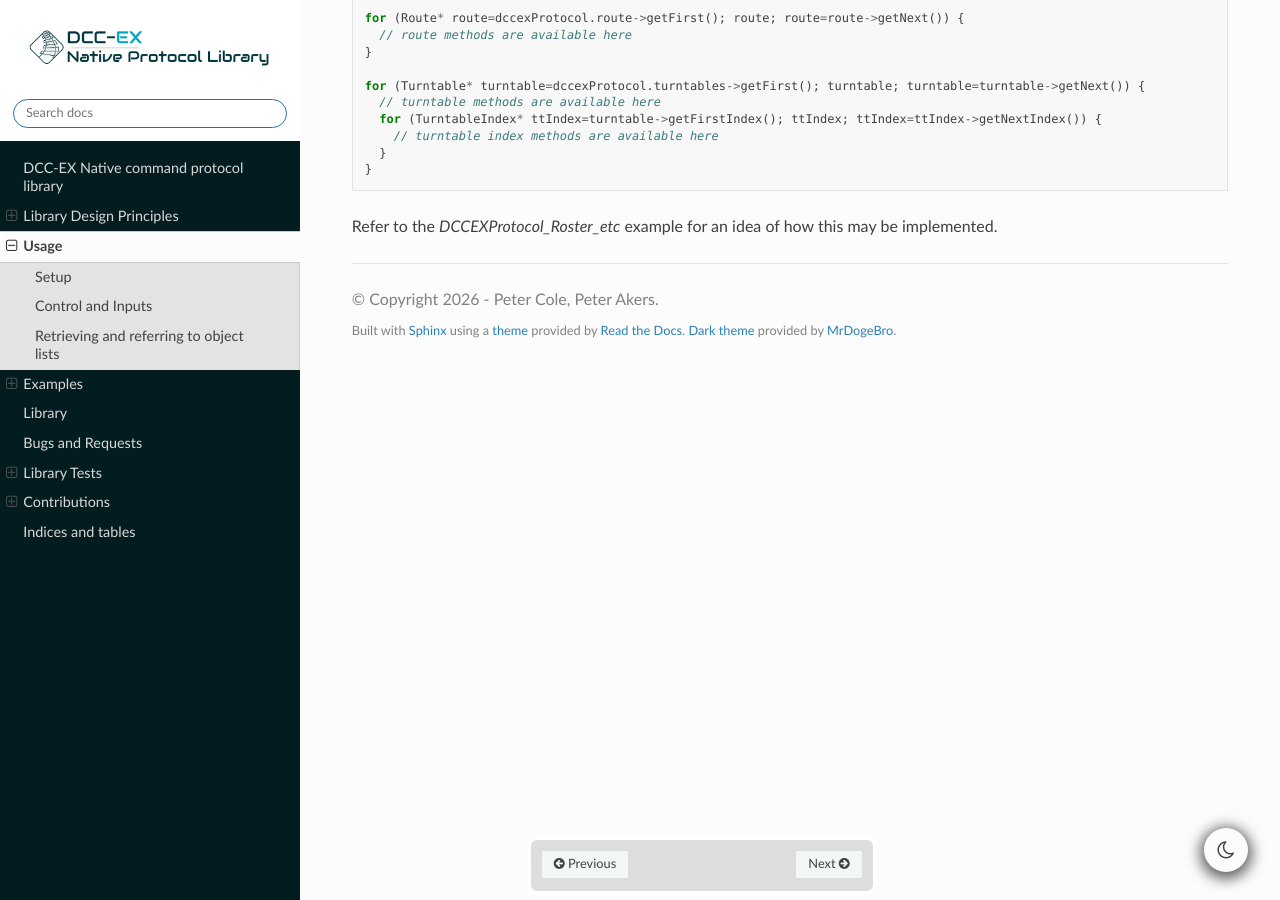
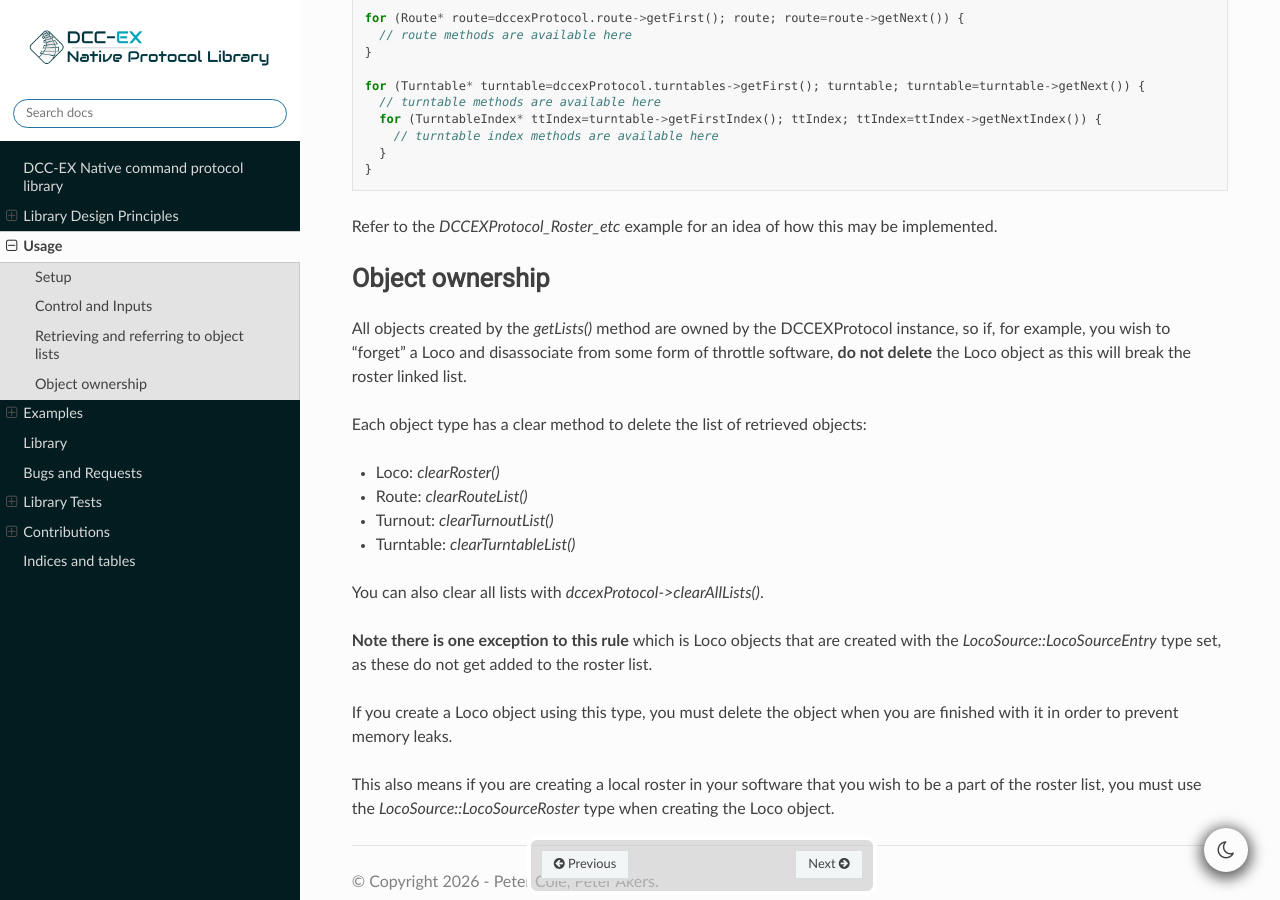
Before and after one commit to DCC-EX/DCCEXProtocol, a Sphinx documentation site: the page built from docs/usage.rst, in a window 1280 px wide and 900 px high, scrolled down 3082 px. Built offline with Sphinx 7.4.7 and the Read the Docs theme 3.1.0, drawn with Linux system fonts in a browser that asks for light colours.

Commit message:
Object ownership doc update

```diff
--- a/docs/usage.rst
+++ b/docs/usage.rst
@@ -144,3 +144,23 @@ All objects are contained within linked lists and can be access via for loops:
   }
 
 Refer to the `DCCEXProtocol_Roster_etc` example for an idea of how this may be implemented.
+
+Object ownership
+----------------
+
+All objects created by the `getLists()` method are owned by the DCCEXProtocol instance, so if, for example, you wish to "forget" a Loco and disassociate from some form of throttle software, **do not delete** the Loco object as this will break the roster linked list.
+
+Each object type has a clear method to delete the list of retrieved objects:
+
+- Loco: `clearRoster()`
+- Route: `clearRouteList()`
+- Turnout: `clearTurnoutList()`
+- Turntable: `clearTurntableList()`
+
+You can also clear all lists with `dccexProtocol->clearAllLists()`.
+
+**Note there is one exception to this rule** which is Loco objects that are created with the `LocoSource::LocoSourceEntry` type set, as these do not get added to the roster list.
+
+If you create a Loco object using this type, you must delete the object when you are finished with it in order to prevent memory leaks.
+
+This also means if you are creating a local roster in your software that you wish to be a part of the roster list, you must use the `LocoSource::LocoSourceRoster` type when creating the Loco object.
```
